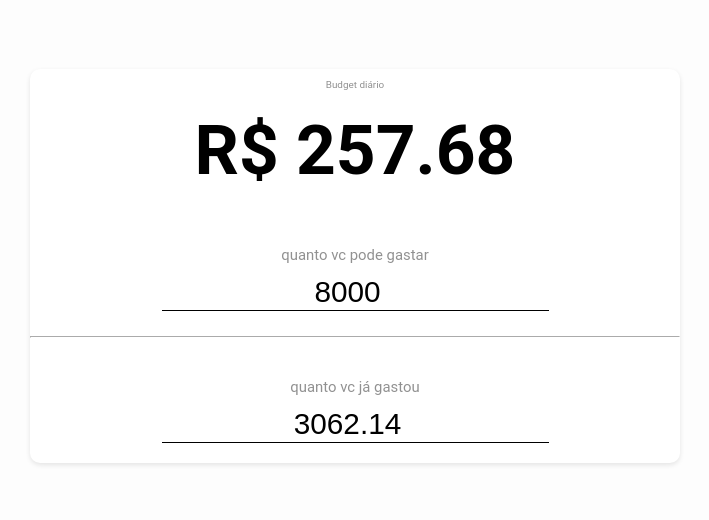
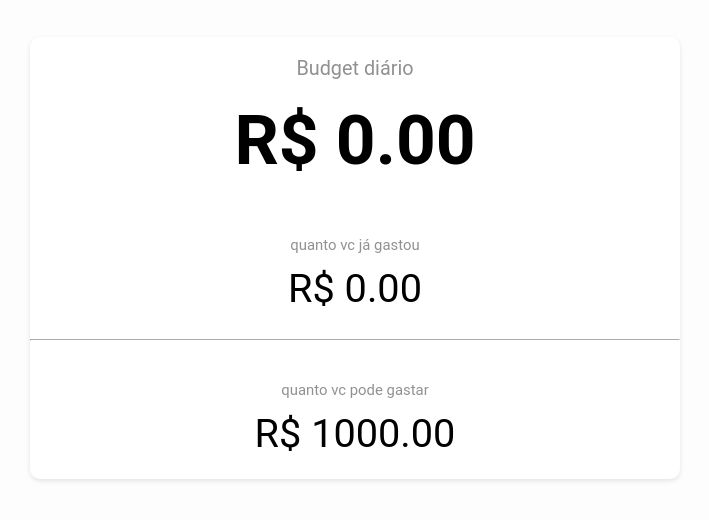
Before and after one commit to pedroneves/pedroneves, a plain HTML site: page daily-budget/index.html in a window 1280 px wide. Shown: the part 142-662 px from the top of the page, without its empty margins (285-994 px from the left). Drawn offline with Linux system fonts and the light colour scheme.

Commit message:
update daily-budget

```diff
--- a/daily-budget/index.html
+++ b/daily-budget/index.html
@@ -13,8 +13,10 @@
       font-family: Roboto, Oxygen, Ubuntu, Cantarell, 'Open Sans', 'Helvetica Neue', sans-serif;
       background-color: #fdfdfd;
       min-height: 100vh;
+      margin: 0;
+      padding: 0;
+
       display: flex;
-
       flex-direction: column;
       justify-content: center;
       align-items: center;
@@ -22,15 +24,15 @@
 
     #root {
       position: relative;
-      background-color: #fff; /* White background */
+      background-color: #fff;
       border-radius: 10px;
-      box-shadow: 0 2px 5px rgba(0, 0, 0, 0.1); /* Subtle shadow */
+      box-shadow: 0 2px 5px rgba(0, 0, 0, 0.1);
       text-align: center;
 
       display: flex;
       flex-direction: column;
 
-      width: 100%;
+      width: 95%;
       min-width: 318px;
       @media (min-width: 650px) {
         max-width: 650px;
@@ -44,7 +46,7 @@
       }
       #budget-container p {
         color: #919191;
-        font-size: 1rem;
+        font-size: 2rem;
       }
 
     hr {
@@ -60,22 +62,31 @@
 
     .input-container {
       padding: 20px 0;
+      border-bottom: 1px solid transparent;
     }
       .input-container .label {
         font-size: 1.5rem;
         margin-bottom: 10px;
         color: #919191;
       }
-
-    .input-number {
-      font-size: 3rem;
-      text-align: center;
-      border: 0px;
-      border-radius: 0px;
-      border-bottom: 1px solid black;
-    }
-      .input-number:focus{
-        outline-width: 0px;
+      .input-container .value {
+        font-size: 4rem;
+        border: 1px solid transparent;
+      }
+        .input-container input.input-number:focus ~ .value {
+          animation: blink 1s infinite;
+        }
+          @keyframes blink {
+            0% {
+              color: black;
+            }
+            50% {
+              color: lightgray;
+            }
+          }
+      .input-container .input-number{
+        opacity: 0;
+        position: absolute;
       }
   </style>
 </head>
@@ -87,8 +98,9 @@
     </div>
 
     <div class="container input-container">
-      <p class="label">quanto vc pode gastar</p>
-      <input type="number" name="max-budget" id="max-budget" class="input-number" />
+      <p class="label">quanto vc já gastou</p>
+      <input type="number" name="current-balance-input" id="current-balance-input" class="input-number" />
+      <div id="current-balance-value" class="value"></div>
     </div>
 
     <div class="container">
@@ -96,8 +108,9 @@
     </div>
 
     <div class="container input-container">
-      <p class="label">quanto vc já gastou</p>
-      <input type="number" name="current-balance" id="current-balance" class="input-number" />
+      <p class="label">quanto vc pode gastar</p>
+      <input type="number" name="max-budget-input" id="max-budget-input" class="input-number" />
+      <div id="max-budget-value" class="value"></div>
     </div>
   </div>
 
@@ -115,66 +128,91 @@
 
     // Checks if we have something in the storage
     const stored_max_budget = read(STORAGE_KEYS.MAX_BUDGET)
-    let loaded_max_budget = to_fixed(8000) // default
+    let loaded_max_budget = 100000 // defaults to R$ 1000.00
     if (stored_max_budget instanceof Error) throw stored_max_budget
     if (!is_nil(stored_max_budget)) {
-      loaded_max_budget = to_fixed(parseFloat(stored_max_budget))
+      loaded_max_budget = parseInt(stored_max_budget, 10)
     }
 
     const stored_current_balance = read(STORAGE_KEYS.CURRENT_BALANCE)
-    let loaded_current_balance = to_fixed(3062.14) // default
+    let loaded_current_balance = 0 // default
     if (stored_current_balance instanceof Error) throw stored_current_balance
     if (!is_nil(stored_current_balance)) {
-      loaded_current_balance = to_fixed(parseFloat(stored_current_balance))
+      loaded_current_balance = parseInt(stored_current_balance, 10)
     }
 
     const state = create_state({ initial_current_balance: loaded_current_balance, initial_max_budget: loaded_max_budget })
 
+    // Add listeners to save into the local storage whenever the input values changes
     state.subscribe(state.EVENTS.CURRENT_BALANCE_UPDATED, (event) => {
       if (typeof event.value !== 'number') {
         console.error(`expected the current balance value to be a number, got: ${typeof event.value}`)
         return
       }
-      save(STORAGE_KEYS.CURRENT_BALANCE, state.get_current_balance().toFixed(2))
+      const save_result = save(STORAGE_KEYS.CURRENT_BALANCE, `${state.get_current_balance()}`)
+      if (save_result instanceof Error) {
+        console.error(save_result)
+      }
     })
     state.subscribe(state.EVENTS.MAX_BUDGET_UPDATED, (event) => {
       if (typeof event.value !== 'number') {
         console.error(`expected the max budget value to be a number, got: ${typeof event.value}`)
         return
       }
-      save(STORAGE_KEYS.MAX_BUDGET, state.get_max_budget().toFixed(2))
+      const save_result = save(STORAGE_KEYS.MAX_BUDGET, `${state.get_max_budget()}`)
+      if (save_result instanceof Error) {
+        console.error(save_result)
+      }
     })
 
     /** End of boot */
 
 
+    /* *****************************************************
+     *
+     * DOM manipulations
+     *
+     * *****************************************************/
 
     const display_budget_value = document.getElementById('budget-value')
+    const current_balance_input = document.getElementById('current-balance-input')
+    const current_balance_value = document.getElementById('current-balance-value')
+    const max_budget_input = document.getElementById('max-budget-input')
+    const max_budget_value = document.getElementById('max-budget-value')
+
     display_budget_value.innerText = `R$ ${state.get_budget_per_day_label()}`
+    current_balance_input.value = state.get_current_balance()
+    current_balance_value.innerText = `R$ ${state.get_current_balance_label()}`
+    max_budget_input.value = state.get_max_budget()
+    max_budget_value.innerText = `R$ ${state.get_max_budget_label()}`
 
-    const max_budget_input = document.getElementById('max-budget')
-    max_budget_input.value = state.get_max_budget()
+    current_balance_value.addEventListener('click', () => current_balance_input.focus())
+    current_balance_input.addEventListener('keyup', (event) => {
+      let val = parseInt(current_balance_input.value, 10)
+      if (isNaN(val)) val = 0
+      state.set_current_balance(val)
+    })
 
-    const current_balance_input = document.getElementById('current-balance')
-    current_balance_input.value = state.get_current_balance()
-
+    max_budget_value.addEventListener('click', () => max_budget_input.focus())
     max_budget_input.addEventListener('keyup', (event) => {
-      let val = parseFloat(max_budget_input.value)
+      let val = parseInt(max_budget_input.value, 10)
       if (isNaN(val)) val = 0
       state.set_max_budget(val)
     })
 
-    current_balance_input.addEventListener('keyup', (event) => {
-      let val = parseFloat(current_balance_input.value)
-      if (isNaN(val)) val = 0
-      state.set_current_balance(val)
-    })
-
+    // Add listeners to update the view whenever the input changes
     const update_daily_budget = () => {
       display_budget_value.innerText = `R$ ${state.get_budget_per_day_label()}`
     }
-    state.subscribe(state.EVENTS.MAX_BUDGET_UPDATED, update_daily_budget)
-    state.subscribe(state.EVENTS.CURRENT_BALANCE_UPDATED, update_daily_budget)
+    state.subscribe(state.EVENTS.CURRENT_BALANCE_UPDATED, () => {
+      current_balance_value.innerText = `R$ ${state.get_current_balance_label()}`
+      update_daily_budget()
+    })
+    state.subscribe(state.EVENTS.MAX_BUDGET_UPDATED, () => {
+      max_budget_value.innerText = `R$ ${state.get_max_budget_label()}`
+      update_daily_budget()
+    })
+    /** End of DOM manipulations */
 
     /* *****************************************************
      *
@@ -193,10 +231,13 @@
       const DAY_IN_MS = 24 * 60 * 60 * 1000
       const LAST_DAY = new Date('2024-12-31T20:59:59.9999Z')
 
-      let max_budget = params.initial_max_budget ?? 0
-      let current_balance = params.initial_current_balance ?? 0;
+      // Stores the value of the max amount of money that can be spent. This value should be an integer, not a float.
+      let _max_budget = params.initial_max_budget ?? 0
+      // Stores the value of the amount already spent. This value should be an integer, not a float.
+      let _current_balance = params.initial_current_balance ?? 0;
 
-      let budget_per_ms = get_budget_per_ms({ current_balance, max_budget, last_day: LAST_DAY })
+      let _budget_per_ms = 0
+      _update_budget_per_ms() // Already updates the value of budget_per_ms
 
       const EVENTS = {
         MAX_BUDGET_UPDATED: 'MAX_BUDGET_UPDATED',
@@ -208,33 +249,53 @@
        */
 
       function set_max_budget (new_value = 0) {
-        max_budget = to_fixed(new_value)
-        budget_per_ms = get_budget_per_ms({ current_balance, max_budget, last_day: LAST_DAY })
+        _max_budget = new_value
+        _update_budget_per_ms()
         trigger(EVENTS.MAX_BUDGET_UPDATED, new_value)
       }
-      function get_max_budget () {
-        return to_fixed(max_budget)
+      function get_max_budget() {
+        return _max_budget
+      }
+      function get_max_budget_formatted() {
+        return _max_budget / 100
       }
       function get_max_budget_label() {
-        return get_max_budget().toFixed(2)
+        return get_max_budget_formatted().toFixed(2)
       }
 
 
-      function set_current_balance (new_value = 0) {
-        current_balance = to_fixed(new_value)
-        budget_per_ms = get_budget_per_ms({ current_balance, max_budget, last_day: LAST_DAY })
+      function set_current_balance(new_value = 0) {
+        _current_balance = new_value
+        _update_budget_per_ms()
         trigger(EVENTS.CURRENT_BALANCE_UPDATED, new_value)
       }
-      function get_current_balance () {
-        return to_fixed(current_balance)
+      function get_current_balance() {
+        return _current_balance
+      }
+      function get_current_balance_formatted() {
+        return _current_balance / 100
       }
       function get_current_balance_label() {
-        return get_current_balance().toFixed(2)
+        return get_current_balance_formatted().toFixed(2)
       }
 
-
+      /**
+       * Private function used to update the internal state of budget_per_ms
+       */
+      function _update_budget_per_ms () {
+        update = get_budget_per_ms({
+          current_balance: get_current_balance_formatted(),
+          max_budget: get_max_budget_formatted(),
+          last_day: LAST_DAY
+        })
+        if (update instanceof Error) {
+          console.error(update)
+          return
+        }
+        _budget_per_ms = update
+      }
       function get_budget_per_day() {
-        return to_fixed(budget_per_ms * DAY_IN_MS)
+        return to_fixed(_budget_per_ms * DAY_IN_MS)
       }
       function get_budget_per_day_label() {
         return get_budget_per_day().toFixed(2)
@@ -281,12 +342,14 @@
       }
 
       return {
+        set_current_balance,
+        get_current_balance,
+        get_current_balance_formatted,
+        get_current_balance_label,
         set_max_budget,
         get_max_budget,
+        get_max_budget_formatted,
         get_max_budget_label,
-        set_current_balance,
-        get_current_balance,
-        get_current_balance_label,
         get_budget_per_day,
         get_budget_per_day_label,
         EVENTS,
@@ -378,9 +441,9 @@
      * @param {string} value
      */
      function validate_storage_value(value) {
-      if (is_nil(value)) return new Error('key is required')
-      if (typeof value !== 'string') return new Error('key must be a string')
-      if (value.length === 0) return new Error('key must be a non-empty string')
+      if (is_nil(value)) return new Error('storage value is required')
+      if (typeof value !== 'string') return new Error('storage value must be a string')
+      if (value.length === 0) return new Error('storage value must be a non-empty string')
 
       return value
     }
```
Also changed, not shown: index.html (+1 -1 lines).
